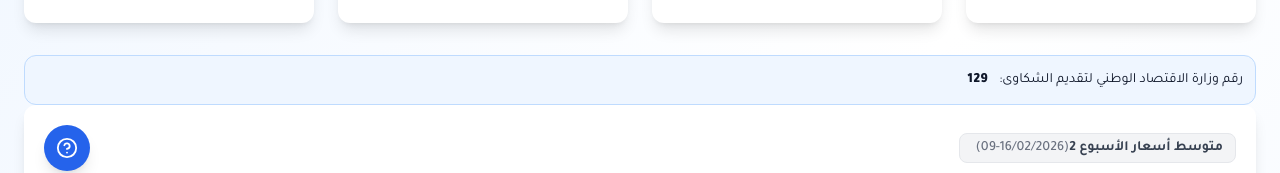
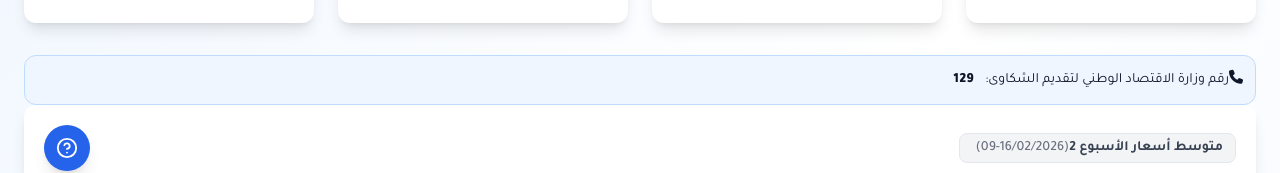
Before and after one commit to Mohammed-basel/Ramadan_English_test, a React (Vite) app: page / in a window 1280 px wide. Shown: the part 340-513 px from the top of the page. Built offline with nearby package versions, Linux system fonts and the light colour scheme.

Commit message:
Update App.tsx

```diff
--- a/src/App.tsx
+++ b/src/App.tsx
@@ -364,6 +364,7 @@ URL.revokeObjectURL(url);
         adherencePercent={manualAdherence}
       />
                   <div className={`bg-blue-50 border border-blue-200 rounded-xl p-3 ${lang === 'en' ? 'text-left' : 'text-right'} text-sm leading-6`}>
+                    <i class="fa-solid fa-phone"></i>
             {lang === 'en'
               ? <>Ministry of National Economy complaints number: <span className="font-black ml-2">129</span></>
               : <>رقم وزارة الاقتصاد الوطني لتقديم الشكاوى: <span className="font-black mr-2">129</span></>
```
